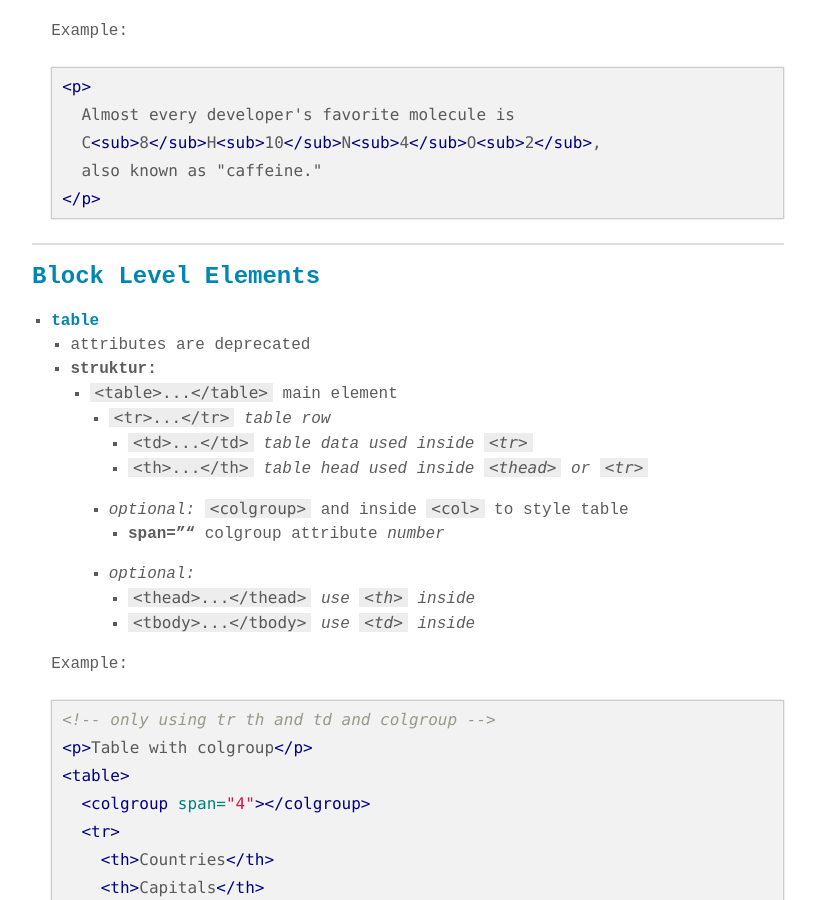
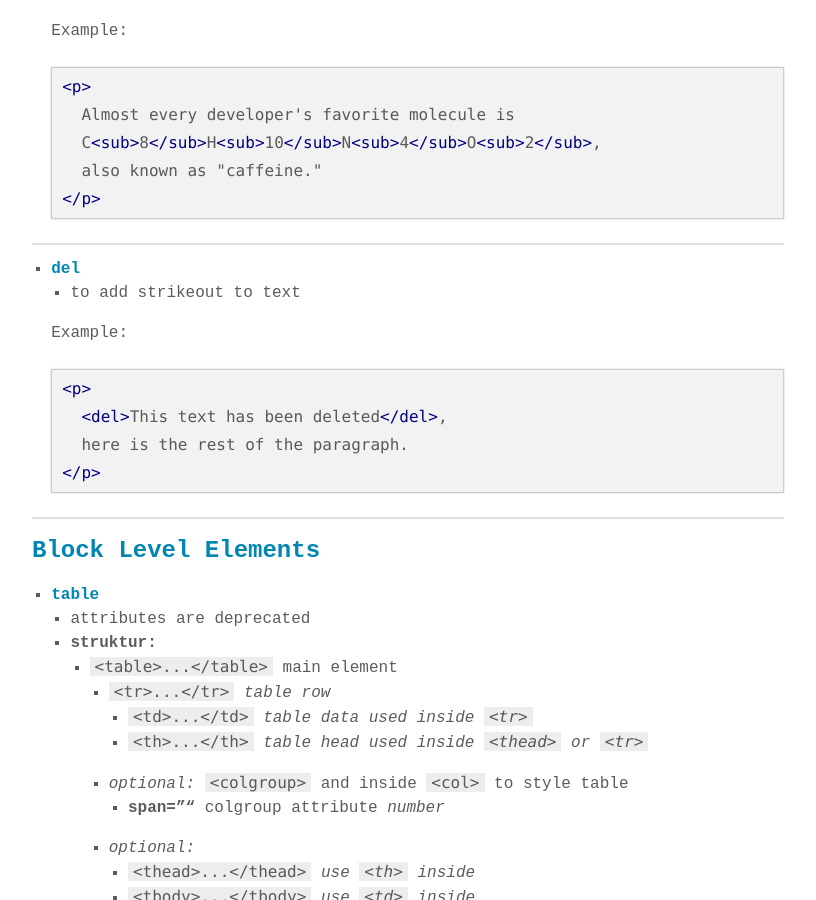
Before and after one commit to 3zbumban/3zbumban.github.io, a Jekyll site: the page built from _posts/2018-12-02-html-zusammenfassung.md, in a window 1280 px wide and 900 px high, scrolled down 8021 px. Shown: the whole window, without its empty margins (232-1048 px from the left). Built offline with Jekyll 4.4.1, drawn with Linux system fonts in a browser that asks for light colours; some web fonts are replaced.

Commit message:
publishing...

````diff
--- a/_posts/2018-12-02-html-zusammenfassung.md
+++ b/_posts/2018-12-02-html-zusammenfassung.md
@@ -366,6 +366,20 @@ keywords: "html, wt"
 
 ***
 
+- [**del**](https://developer.mozilla.org/en-US/docs/Web/HTML/Element/del)
+  - to add strikeout to text
+
+  Example:
+
+  ```html
+  <p>
+    <del>This text has been deleted</del>,
+    here is the rest of the paragraph.
+  </p>
+  ```
+
+***
+
 ### [Block Level Elements](https://developer.mozilla.org/en-US/docs/Web/HTML/Block-level_elements#Elements)
 
 - [**table**](https://developer.mozilla.org/en-US/docs/Web/HTML/Element/table)
````
